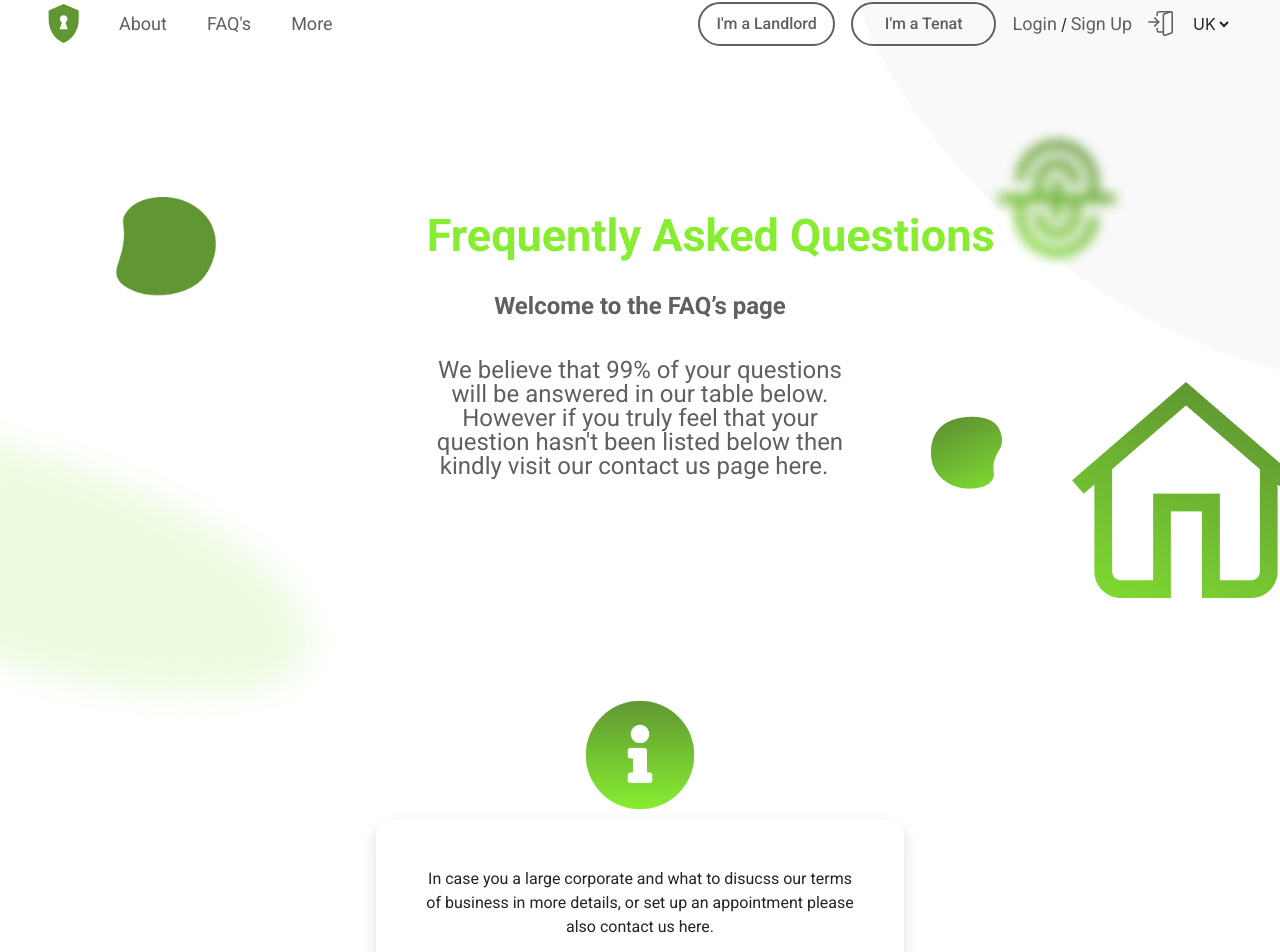
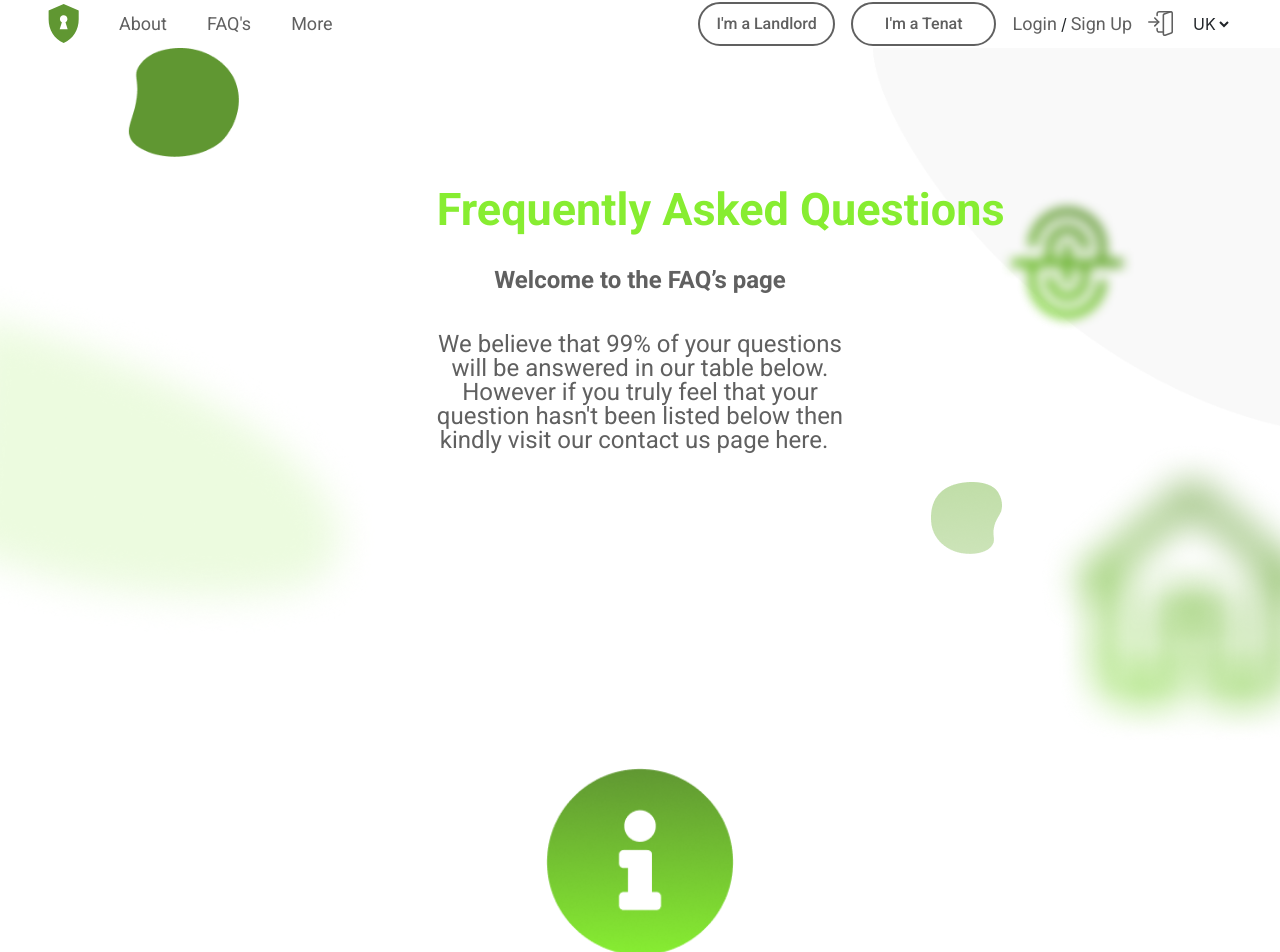
Before and after one commit to muzammalrahim/Rental-Shield, a React (Create React App) app: page /faq in a window 1280 px wide. Shown: the part 25-977 px from the top of the page. Built offline with nearby package versions, Linux system fonts and the light colour scheme.

Commit message:
shop page complete

```diff
--- a/src/components/Accordion/Accordion.js
+++ b/src/components/Accordion/Accordion.js
@@ -25,7 +25,7 @@ const Accordion = ({ title, content }) => {
             </span>
           </div>
           {isActive && (
-            <div className=" border-gray-500 shadow m-2 font-body text-2x p-4 ">
+            <div className=" border-gray-500 shadow m-2 font-body text-2x p-4 text-justify ">
               {content}
             </div>
           )}
--- a/src/components/Banners/FaqBanner.js
+++ b/src/components/Banners/FaqBanner.js
@@ -9,16 +9,16 @@ class FaqBanner extends Component {
   render() {
     const { t } = this.props;
     return (
-      <div className="sm:home-banner-main   xs:home-banner-main">
-        <Row className="no-gutters">
+      <div className="">
+        <Row className="">
           <Col xs="3" sm="5" md="4" lg="4">
             <div
-              className="xs:left-side lg:left-side sm:left-side bg-local mt-56"
+              className="xs:left-side lg:left-side sm:left-side bg-local "
               style={{ backgroundImage: `url(${Homebanner})` }}
             ></div>
           </Col>
           <Col md="4" lg="4">
-            <div className="sm:inner xs:inner md:inner-pt-5 lg:inner  z-10 relative">
+            <div className=" mt-28 z-10 relative">
 
               <p className="m-auto text-green-500 pt-3 pb-2 lg:text-5xx md:text-4xl  font-bold 2xl font-body ">
               {t("banner.banner-Title-1")}
--- a/src/components/Cards/FaqCard.js
+++ b/src/components/Cards/FaqCard.js
@@ -9,15 +9,15 @@ export default class FaqCard extends Component {
     return (
       <div className="relative z-10">
 
-        <div class="max-w-xl  overflow-hidden px-4 py-4  mx-auto">
+        <div class="max-w-3xl  overflow-hidden px-4 py-4  mx-auto">
           <img
-            class="mx-auto mb-2 max-h-28"
+            class="mx-auto  h-48 w-48 mb-8"
             src={cardIcon}
             alt="Sunset in the mountains"
           />
-           <div class="max-w-xl rounded-2xl overflow-hidden shadow px-4 pt-4 pb-10  mx-auto">
+           <div class="max-w-3xl  rounded-2xl overflow-hidden shadow-md px-4 pt-4 pb-10  mx-auto">
           <div class="px-6 py-4">
-            <p class="text-grey-darker text-base font-body 2lx">
+            <p class="text-gray-500  font-body text-2lx font-normal">
               In case you a large corporate and what to disucss our terms of
               business in more details, or set up an appointment please also
               contact us here.
```
Also changed, not shown: src/assets/images/FaqFrequentlyAskQImg.png.
